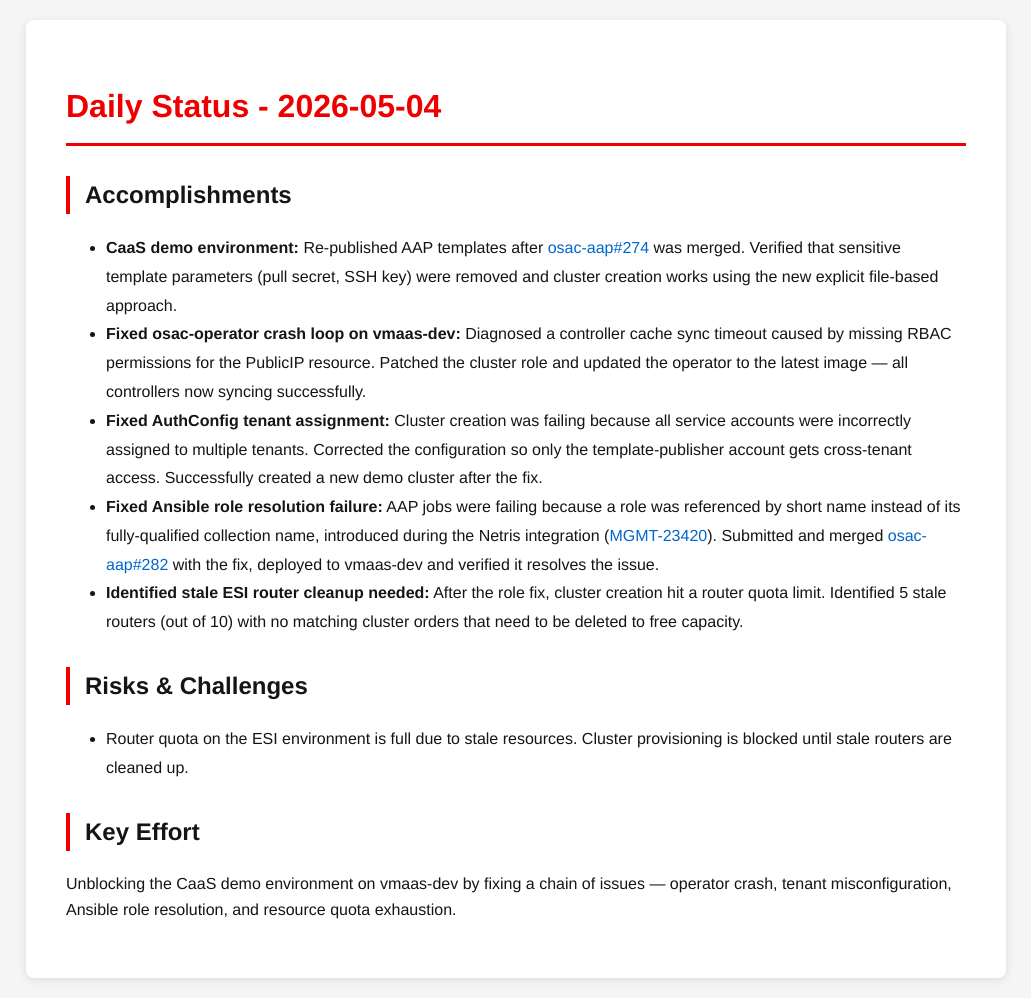
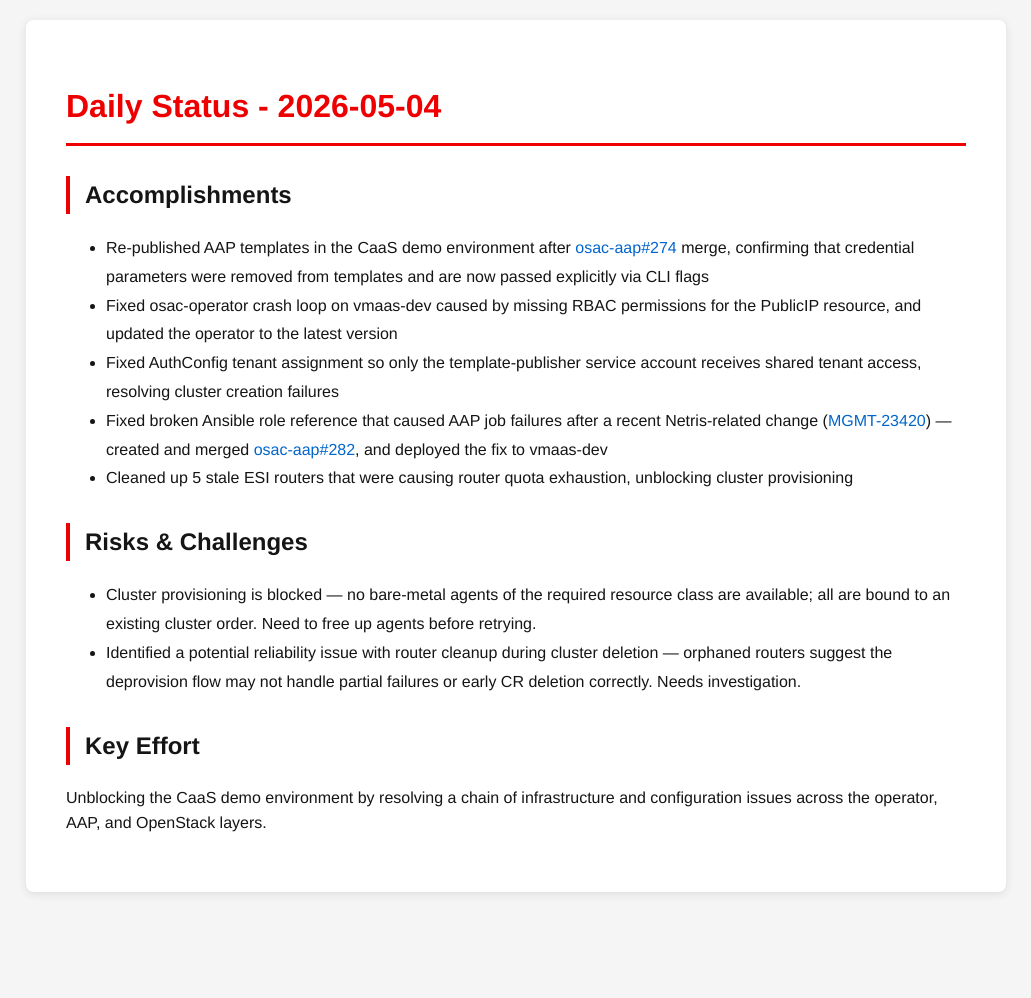
Before and after one commit to tzvatot/daily-status, a Jekyll site: the page built from 2026-05-04.md, in a window 1280 px wide. Shown: the whole page, without its empty margins (124-1155 px from the left). Built offline with Jekyll 4.4.1, drawn with Linux system fonts in a browser that asks for light colours; after the commit the page ends 912 px from its top, so only the background shows below that.

Commit message:
Daily status update - 2026-05-04

```diff
--- a/2026-05-04.md
+++ b/2026-05-04.md
@@ -7,14 +7,15 @@
 # Daily Status - 2026-05-04
 
 ## Accomplishments
-- **CaaS demo environment:** Re-published AAP templates after [osac-aap#274](https://github.com/osac-project/osac-aap/pull/274) was merged. Verified that sensitive template parameters (pull secret, SSH key) were removed and cluster creation works using the new explicit file-based approach.
-- **Fixed osac-operator crash loop on vmaas-dev:** Diagnosed a controller cache sync timeout caused by missing RBAC permissions for the PublicIP resource. Patched the cluster role and updated the operator to the latest image — all controllers now syncing successfully.
-- **Fixed AuthConfig tenant assignment:** Cluster creation was failing because all service accounts were incorrectly assigned to multiple tenants. Corrected the configuration so only the template-publisher account gets cross-tenant access. Successfully created a new demo cluster after the fix.
-- **Fixed Ansible role resolution failure:** AAP jobs were failing because a role was referenced by short name instead of its fully-qualified collection name, introduced during the Netris integration ([MGMT-23420](https://issues.redhat.com/browse/MGMT-23420)). Submitted and merged [osac-aap#282](https://github.com/osac-project/osac-aap/pull/282) with the fix, deployed to vmaas-dev and verified it resolves the issue.
-- **Identified stale ESI router cleanup needed:** After the role fix, cluster creation hit a router quota limit. Identified 5 stale routers (out of 10) with no matching cluster orders that need to be deleted to free capacity.
+- Re-published AAP templates in the CaaS demo environment after [osac-aap#274](https://github.com/osac-project/osac-aap/pull/274) merge, confirming that credential parameters were removed from templates and are now passed explicitly via CLI flags
+- Fixed osac-operator crash loop on vmaas-dev caused by missing RBAC permissions for the PublicIP resource, and updated the operator to the latest version
+- Fixed AuthConfig tenant assignment so only the template-publisher service account receives shared tenant access, resolving cluster creation failures
+- Fixed broken Ansible role reference that caused AAP job failures after a recent Netris-related change ([MGMT-23420](https://issues.redhat.com/browse/MGMT-23420)) — created and merged [osac-aap#282](https://github.com/osac-project/osac-aap/pull/282), and deployed the fix to vmaas-dev
+- Cleaned up 5 stale ESI routers that were causing router quota exhaustion, unblocking cluster provisioning
 
 ## Risks & Challenges
-- Router quota on the ESI environment is full due to stale resources. Cluster provisioning is blocked until stale routers are cleaned up.
+- Cluster provisioning is blocked — no bare-metal agents of the required resource class are available; all are bound to an existing cluster order. Need to free up agents before retrying.
+- Identified a potential reliability issue with router cleanup during cluster deletion — orphaned routers suggest the deprovision flow may not handle partial failures or early CR deletion correctly. Needs investigation.
 
 ## Key Effort
-Unblocking the CaaS demo environment on vmaas-dev by fixing a chain of issues — operator crash, tenant misconfiguration, Ansible role resolution, and resource quota exhaustion.
+Unblocking the CaaS demo environment by resolving a chain of infrastructure and configuration issues across the operator, AAP, and OpenStack layers.
```
